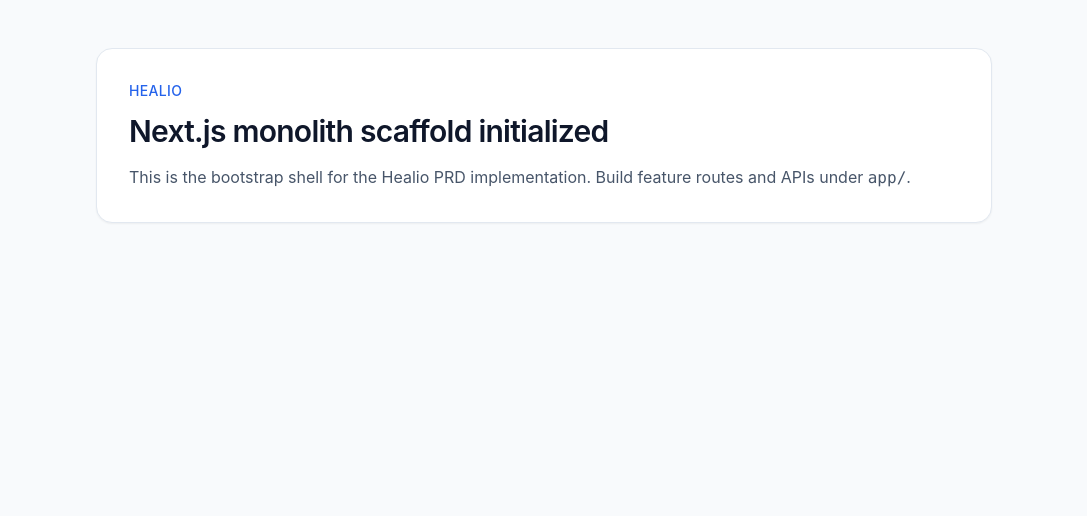
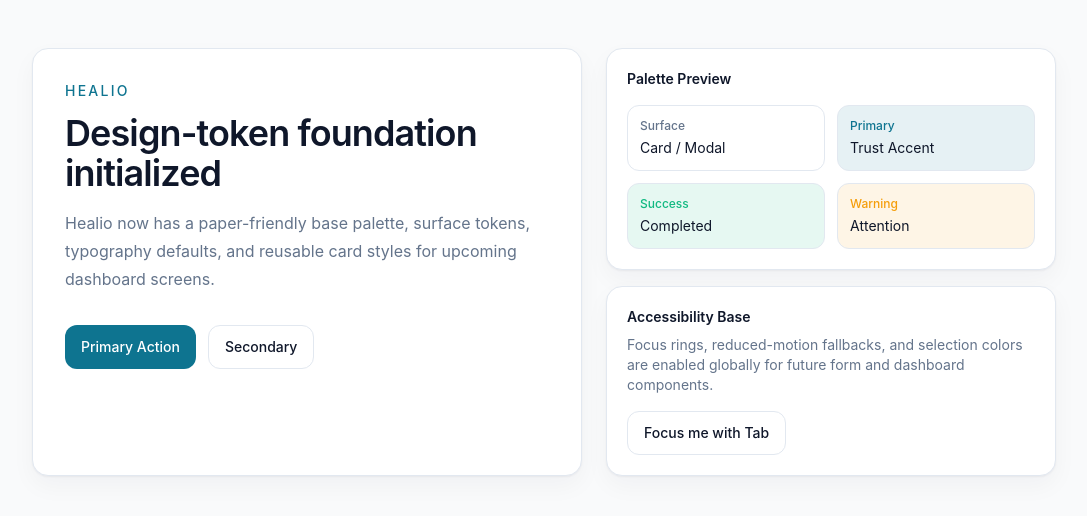
Before and after one commit to reymondyncierto/vibe-coding-bootcamp-dataexpert.io, a Next.js app in the folder healio/: page / in a window 1280 px wide. Shown: the top 516 px of the page, without its empty margins (96-1183 px from the left). Built offline with nearby package versions, Linux system fonts and the light colour scheme.

Commit message:
feat(healio-ui): add design tokens and global styles

```diff
--- a/healio/app/layout.tsx
+++ b/healio/app/layout.tsx
@@ -13,7 +13,7 @@ export default function RootLayout({
 }>) {
   return (
     <html lang="en">
-      <body>{children}</body>
+      <body className="bg-app text-ink antialiased">{children}</body>
     </html>
   );
 }
--- a/healio/app/page.tsx
+++ b/healio/app/page.tsx
@@ -1,17 +1,66 @@
 export default function HomePage() {
   return (
-    <main className="min-h-screen bg-slate-50 px-6 py-12 text-slate-900">
-      <div className="mx-auto max-w-4xl rounded-2xl border border-slate-200 bg-white p-8 shadow-sm">
-        <p className="text-sm font-medium uppercase tracking-wide text-blue-600">
+    <main className="min-h-screen bg-app px-6 py-12 text-ink">
+      <div className="mx-auto grid max-w-5xl gap-6 md:grid-cols-[1.1fr_0.9fr]">
+        <section className="healio-card p-8">
+          <p className="text-sm font-medium uppercase tracking-[0.16em] text-primary">
           Healio
-        </p>
-        <h1 className="mt-3 text-3xl font-semibold tracking-tight">
-          Next.js monolith scaffold initialized
-        </h1>
-        <p className="mt-4 text-base text-slate-600">
-          This is the bootstrap shell for the Healio PRD implementation. Build
-          feature routes and APIs under <code className="font-mono">app/</code>.
-        </p>
+          </p>
+          <h1 className="mt-3 text-3xl font-semibold tracking-tight md:text-4xl">
+            Design-token foundation initialized
+          </h1>
+          <p className="mt-4 max-w-prose text-base leading-7 text-muted">
+            Healio now has a paper-friendly base palette, surface tokens,
+            typography defaults, and reusable card styles for upcoming dashboard
+            screens.
+          </p>
+          <div className="mt-8 flex flex-wrap gap-3">
+            <button className="min-h-11 rounded-control bg-primary px-4 py-2 text-sm font-medium text-white transition-colors hover:bg-primary-hover">
+              Primary Action
+            </button>
+            <button className="min-h-11 rounded-control border border-border bg-surface px-4 py-2 text-sm font-medium text-ink">
+              Secondary
+            </button>
+          </div>
+        </section>
+
+        <aside className="grid gap-4">
+          <div className="healio-card p-5">
+            <h2 className="text-sm font-semibold text-ink">Palette Preview</h2>
+            <div className="mt-4 grid grid-cols-2 gap-3">
+              <div className="rounded-control border border-border bg-surface p-3">
+                <p className="text-xs font-medium text-muted">Surface</p>
+                <p className="mt-1 text-sm text-ink">Card / Modal</p>
+              </div>
+              <div className="rounded-control border border-border bg-primary/10 p-3">
+                <p className="text-xs font-medium text-primary">Primary</p>
+                <p className="mt-1 text-sm text-ink">Trust Accent</p>
+              </div>
+              <div className="rounded-control border border-border bg-success/10 p-3">
+                <p className="text-xs font-medium text-success">Success</p>
+                <p className="mt-1 text-sm text-ink">Completed</p>
+              </div>
+              <div className="rounded-control border border-border bg-warning/10 p-3">
+                <p className="text-xs font-medium text-warning">Warning</p>
+                <p className="mt-1 text-sm text-ink">Attention</p>
+              </div>
+            </div>
+          </div>
+
+          <div className="healio-card p-5">
+            <p className="text-sm font-semibold text-ink">Accessibility Base</p>
+            <p className="mt-2 text-sm text-muted">
+              Focus rings, reduced-motion fallbacks, and selection colors are
+              enabled globally for future form and dashboard components.
+            </p>
+            <a
+              className="mt-4 inline-flex min-h-11 items-center rounded-control border border-border px-4 py-2 text-sm font-medium text-ink"
+              href="#"
+            >
+              Focus me with Tab
+            </a>
+          </div>
+        </aside>
       </div>
     </main>
   );
--- a/healio/styles/globals.css
+++ b/healio/styles/globals.css
@@ -4,6 +4,19 @@
 
 :root {
   color-scheme: light;
+  --color-app-bg: 249 250 251;
+  --color-surface: 255 255 255;
+  --color-text-primary: 15 23 42;
+  --color-text-secondary: 100 116 139;
+  --color-border: 226 232 240;
+  --color-primary: 14 116 144;
+  --color-primary-hover: 15 91 110;
+  --color-success: 16 185 129;
+  --color-warning: 245 158 11;
+  --color-danger: 239 68 68;
+  --ring-color: 37 99 235;
+  --selection-bg: 191 219 254;
+  --selection-text: 30 41 59;
 }
 
 * {
@@ -18,6 +31,54 @@ body {
 
 body {
   font-family: Inter, ui-sans-serif, system-ui, sans-serif;
-  background: #f8fafc;
-  color: #0f172a;
+  background: rgb(var(--color-app-bg));
+  color: rgb(var(--color-text-primary));
+  -webkit-font-smoothing: antialiased;
+  text-rendering: optimizeLegibility;
 }
+
+::selection {
+  background: rgb(var(--selection-bg));
+  color: rgb(var(--selection-text));
+}
+
+@layer base {
+  *:focus-visible {
+    outline: 2px solid rgb(var(--ring-color));
+    outline-offset: 2px;
+  }
+
+  button,
+  [role="button"],
+  a,
+  input,
+  textarea,
+  select {
+    border-radius: 0.75rem;
+  }
+}
+
+@layer components {
+  .healio-card {
+    @apply rounded-card border border-border bg-surface shadow-card;
+  }
+
+  .healio-label {
+    @apply text-sm font-medium text-ink;
+  }
+
+  .healio-secondary-text {
+    @apply text-sm text-muted;
+  }
+}
+
+@media (prefers-reduced-motion: reduce) {
+  *,
+  *::before,
+  *::after {
+    animation-duration: 0.01ms !important;
+    animation-iteration-count: 1 !important;
+    transition-duration: 0.01ms !important;
+    scroll-behavior: auto !important;
+  }
+}
--- a/healio/tailwind.config.ts
+++ b/healio/tailwind.config.ts
@@ -6,7 +6,32 @@ const config: Config = {
     "./components/**/*.{js,ts,jsx,tsx,mdx}"
   ],
   theme: {
-    extend: {}
+    extend: {
+      colors: {
+        app: "rgb(var(--color-app-bg) / <alpha-value>)",
+        surface: "rgb(var(--color-surface) / <alpha-value>)",
+        ink: "rgb(var(--color-text-primary) / <alpha-value>)",
+        muted: "rgb(var(--color-text-secondary) / <alpha-value>)",
+        border: "rgb(var(--color-border) / <alpha-value>)",
+        primary: {
+          DEFAULT: "rgb(var(--color-primary) / <alpha-value>)",
+          hover: "rgb(var(--color-primary-hover) / <alpha-value>)"
+        },
+        success: "rgb(var(--color-success) / <alpha-value>)",
+        warning: "rgb(var(--color-warning) / <alpha-value>)",
+        danger: "rgb(var(--color-danger) / <alpha-value>)"
+      },
+      borderRadius: {
+        card: "1rem",
+        control: "0.75rem"
+      },
+      boxShadow: {
+        card: "0 1px 2px rgba(15, 23, 42, 0.05), 0 10px 25px rgba(15, 23, 42, 0.04)"
+      },
+      fontFamily: {
+        sans: ["Inter", "ui-sans-serif", "system-ui", "sans-serif"]
+      }
+    }
   },
   plugins: []
 };
```
Also changed, not shown: 1 other file (tests, documents, lock files or other folders).
